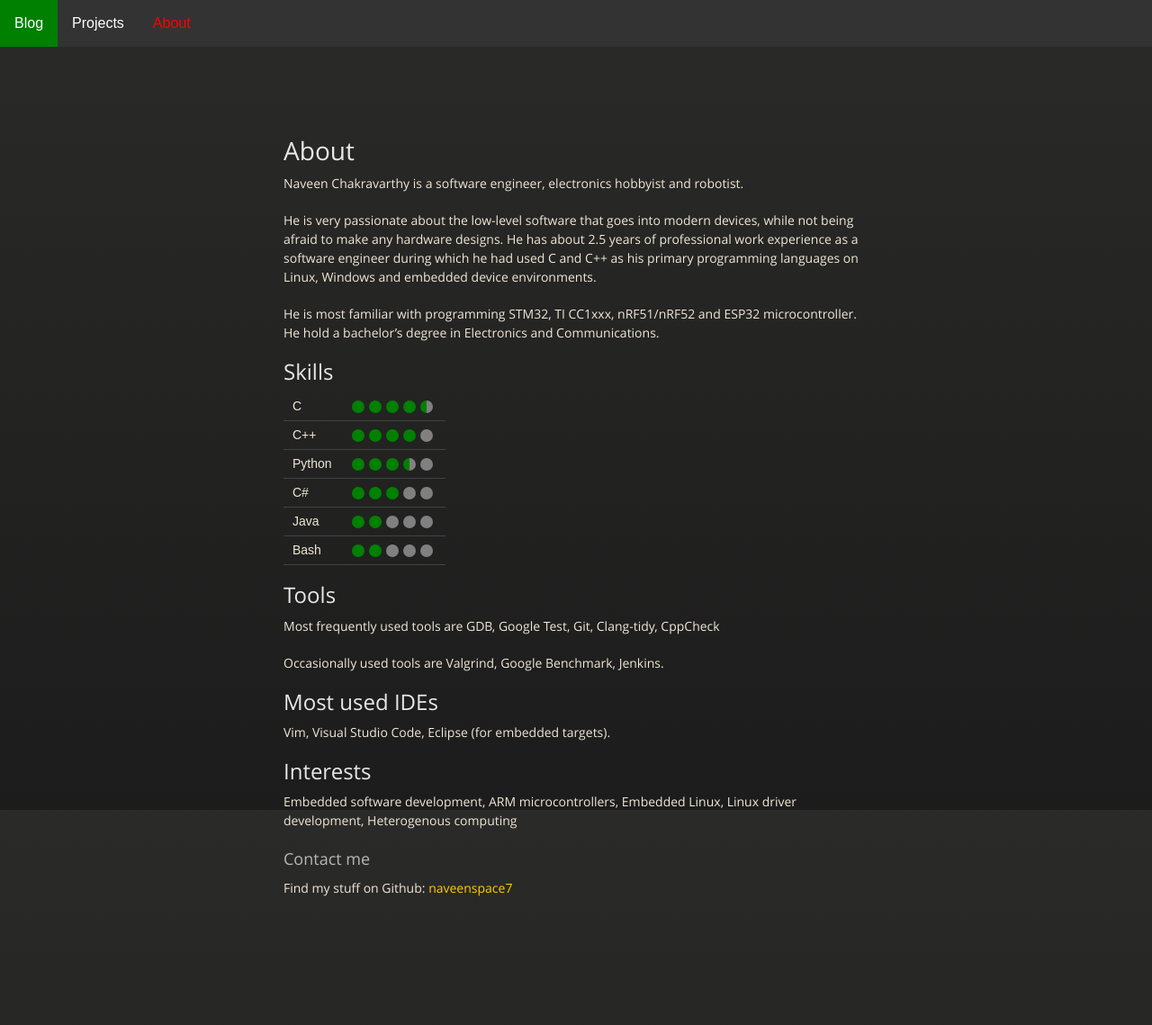
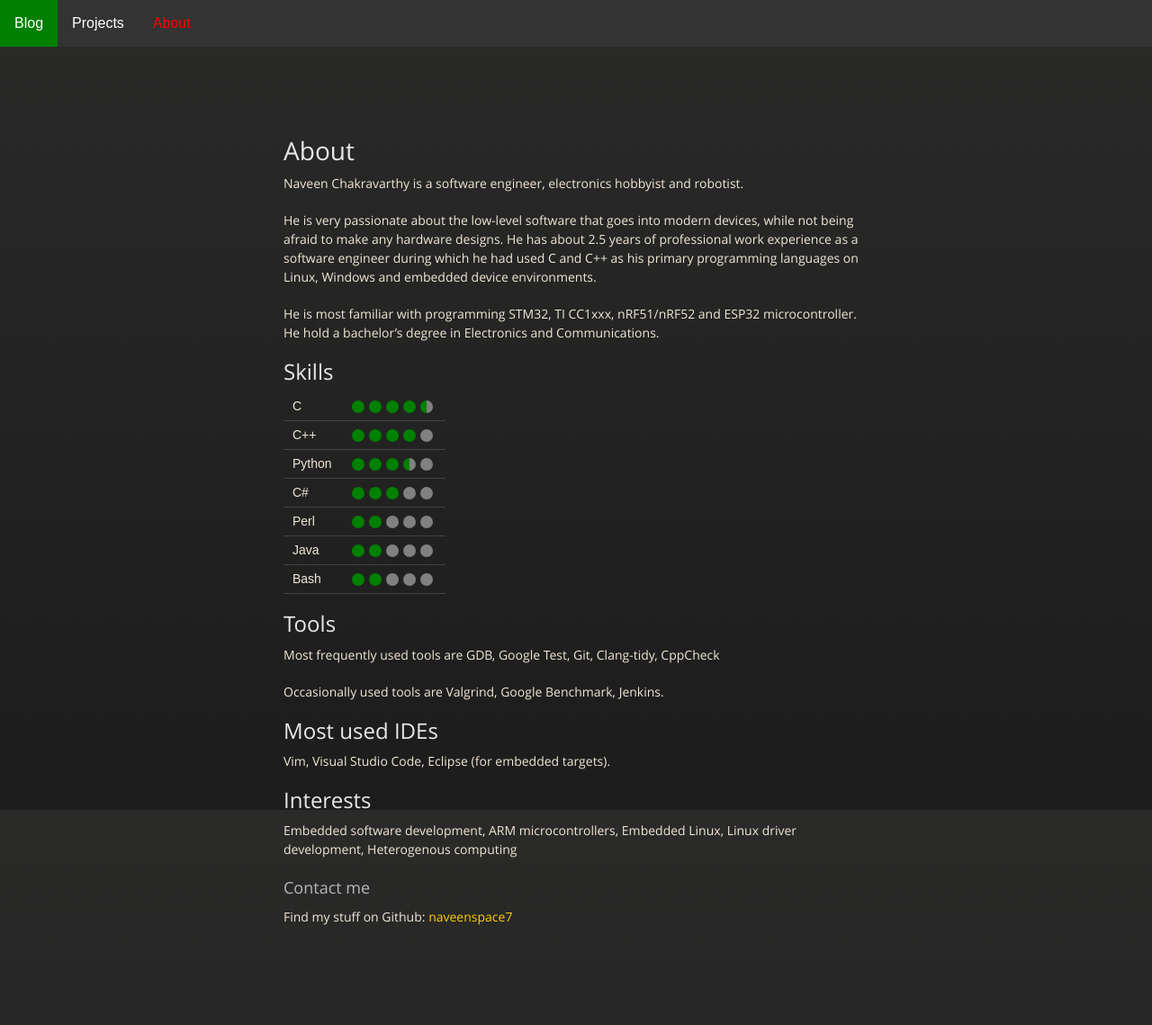
Before and after one commit to naveenspace7/naveenspace7.github.io, a Jekyll site: the page built from about.md, in a window 1280 px wide. Shown: the whole page at 90% size. Built offline with Jekyll 4.4.1, drawn with Linux system fonts in a browser that asks for light colours; before the commit the page ends 1107 px from its top, so only the background shows below that.

Commit message:
Add perl programming language

```diff
--- a/about.md
+++ b/about.md
@@ -110,6 +110,17 @@ He is most familiar with programming STM32, TI CC1xxx, nRF51/nRF52 and ESP32 mic
       </td>
     </tr>
     <tr>
+      <td class="tg-0lax">Perl</td>
+      <td class="tg-0lax">
+        <!-- 2.0 -->
+        <div style="float:left; background:green; margin-left:0px" class="full-dot"></div>
+        <div style="float:left; background:green; margin-left:5px" class="full-dot"></div>
+        <div style="float:left; background:gray; margin-left:5px" class="full-dot"></div>
+        <div style="float:left; background:gray; margin-left:5px" class="full-dot"></div>
+        <div style="float:left; background:gray; margin-left:5px" class="full-dot"></div>
+      </td>
+    </tr>
+    <tr>
       <td class="tg-0lax">Java</td>
       <td class="tg-0lax">
         <!-- 2.0 -->
```
